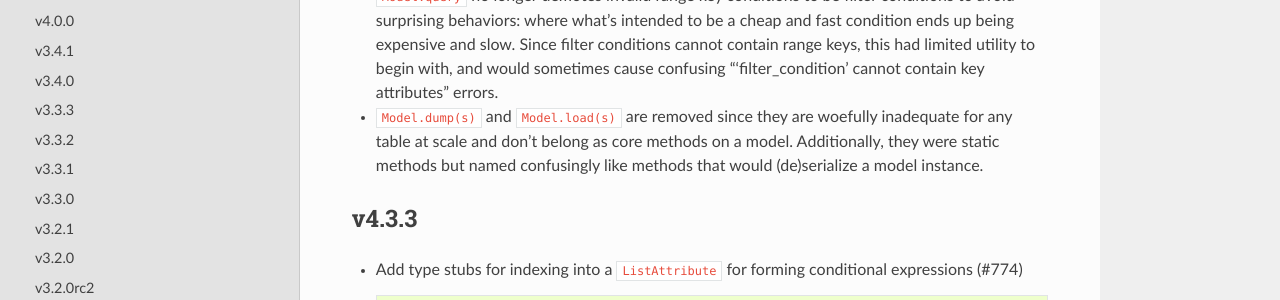
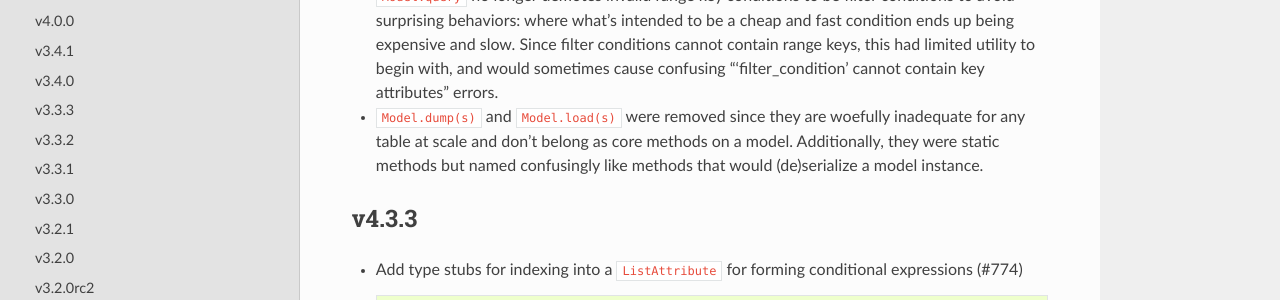
Before and after one commit to pynamodb/PynamoDB, a Sphinx documentation site: the page built from docs/release_notes.rst, in a window 1280 px wide and 900 px high. Shown: the part 232-532 px from the top of the window. Built offline with Sphinx 7.4.7 and the Read the Docs theme 2.0.0, drawn with Linux system fonts in a browser that asks for light colours; pages that are not in the unit, such as notebooks, are missing from menus.

Commit message:
are -> were

```diff
--- a/docs/release_notes.rst
+++ b/docs/release_notes.rst
@@ -8,7 +8,7 @@ v5.0
   where what's intended to be a cheap and fast condition ends up being expensive and slow. Since filter conditions
   cannot contain range keys, this had limited utility to begin with, and would sometimes cause confusing
   "'filter_condition' cannot contain key attributes" errors.
-* ``Model.dump(s)`` and ``Model.load(s)`` are removed since they are woefully inadequate for any table at scale
+* ``Model.dump(s)`` and ``Model.load(s)`` were removed since they are woefully inadequate for any table at scale
   and don't belong as core methods on a model. Additionally, they were static methods but named confusingly
   like methods that would (de)serialize a model instance.
 
```
